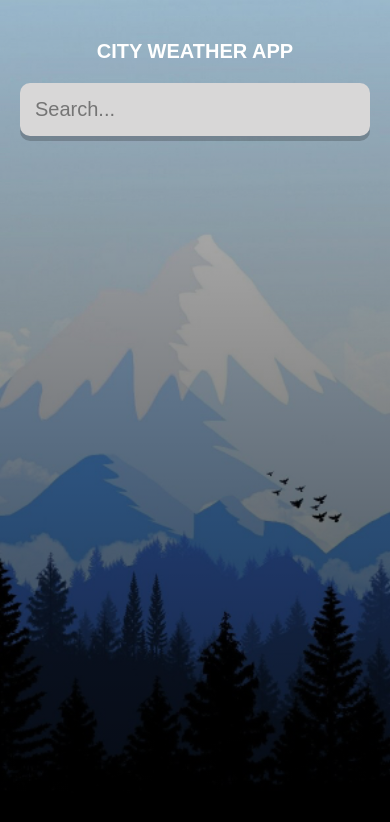
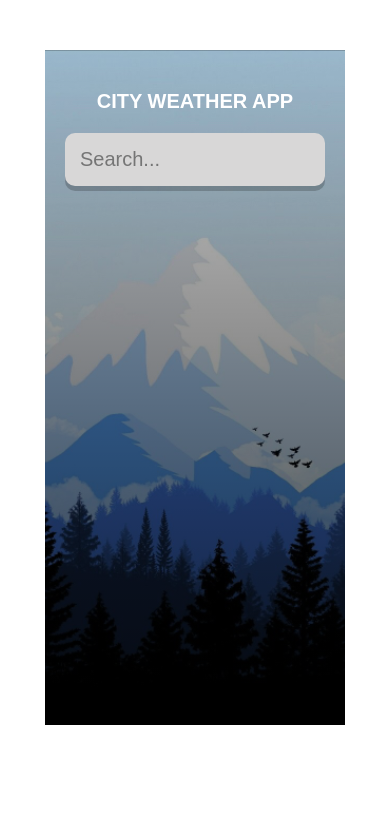
Before and after one commit to nicole-nam/weather-react, a React (Create React App) app: page / in a window 390 px wide. Shown: the top 822 px of the page. Built offline with nearby package versions, Linux system fonts and the light colour scheme; the HTML template or start-up script is replaced by a standard one.

Commit message:
add media query for smaller screen size

```diff
--- a/src/index.css
+++ b/src/index.css
@@ -19,10 +19,16 @@ body {
   background-image: url("./assets/cold-bg.jpg");
   background-size: cover;
   background-position: bottom;
-  transition: .5s ease-out;
+  transition: 0.5s ease-out;
 
   max-width: 50rem;
-  margin: 0 auto;
+  margin: 5rem auto 5rem;
+}
+
+@media only screen and (max-width: 600px) {
+  .app {
+    width: 30rem;
+  }
 }
 
 .warm {
@@ -30,7 +36,7 @@ body {
 }
 
 main {
-  min-height: 100vh;
+  min-height: 80vh;
   background-image: linear-gradient(
     to bottom,
     rgba(0, 0, 0, 0.2),
```
